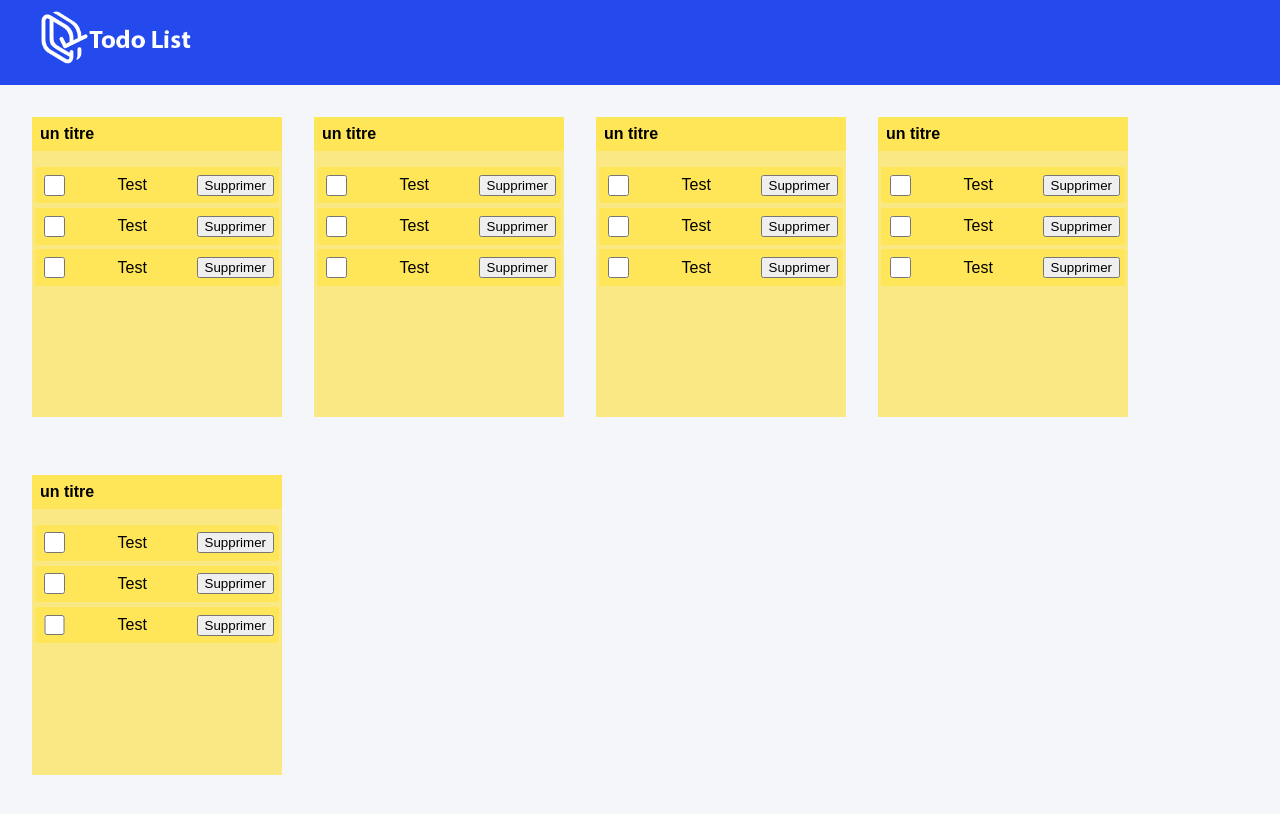
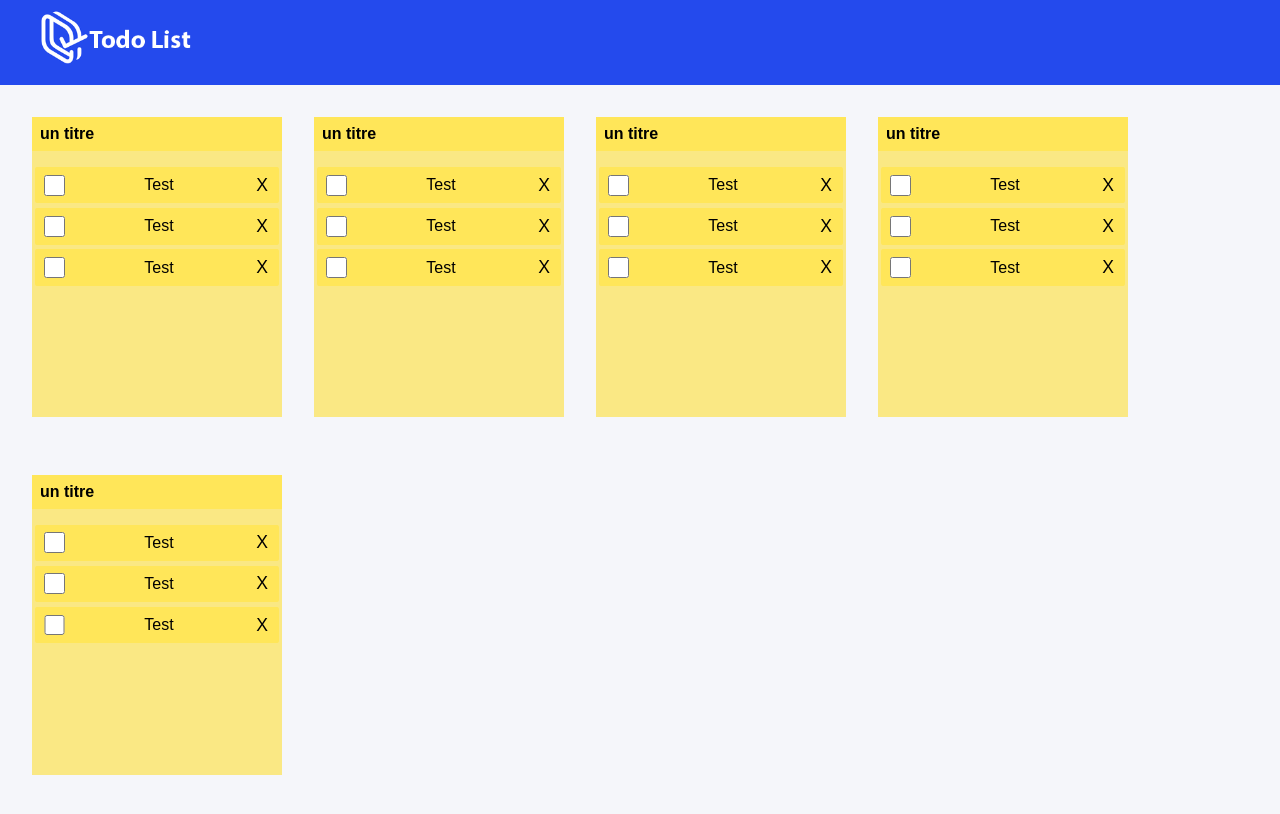
Before and after one commit to ThomasBrossier/TodoList-ReactJS, a React (Create React App) app: page / in a window 1280 px wide. Shown: the top 814 px of the page. Built offline with nearby package versions, Linux system fonts and the light colour scheme.

Commit message:
Add remove task button style

```diff
--- a/src/components/Todo/Todo.jsx
+++ b/src/components/Todo/Todo.jsx
@@ -6,7 +6,7 @@ const Todo = () => {
     <li className={style.todoTask}>
         <input className={style.checkTodo} type="checkbox" name="" id="" />
         <span>Test</span>
-        <button>Supprimer</button>
+        <button className={style.removeTask}>X</button>
     </li>
   )
 }
--- a/src/components/Todo/todo.module.scss
+++ b/src/components/Todo/todo.module.scss
@@ -15,5 +15,14 @@
         cursor: pointer;
         vertical-align: middle;
       }
+      .removeTask{
+        background: none;
+        border: none;
+        font-size: 1.1rem;
+        &:hover{
+          color: red;
+          cursor: pointer;
+        }
+      }
 
 }
```
